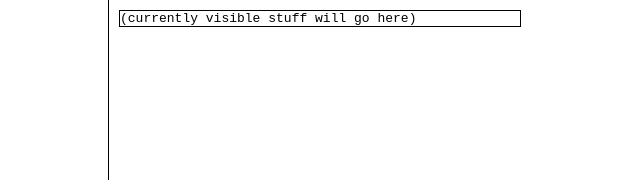
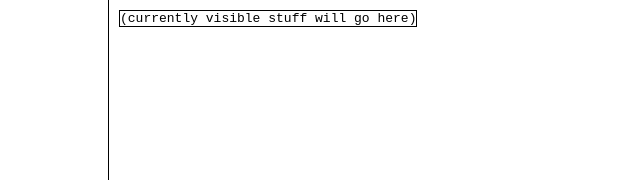
Before and after one commit to staktrace/rendertrace, a plain HTML site: page index.html in a window 1280 px wide. Shown: the part 192-372 px from the top of the page, 601-1241 px from the left. Drawn offline with Linux system fonts and the light colour scheme.

Commit message:
Removed fix width for description box

```diff
--- a/index.html
+++ b/index.html
@@ -277,6 +277,6 @@
    </div>
   </div>
   <canvas id="canvas" width="700" height="600" style="border: solid 1px black; float: left">Canvas not supported!</canvas>
-  <pre id="active" style="width: 400px; float: left; margin-left: 10px; border: solid 1px black">(currently visible stuff will go here)</pre>
+  <pre id="active" style="float: left; margin-left: 10px; border: solid 1px black">(currently visible stuff will go here)</pre>
  </body>
 </html>
```
